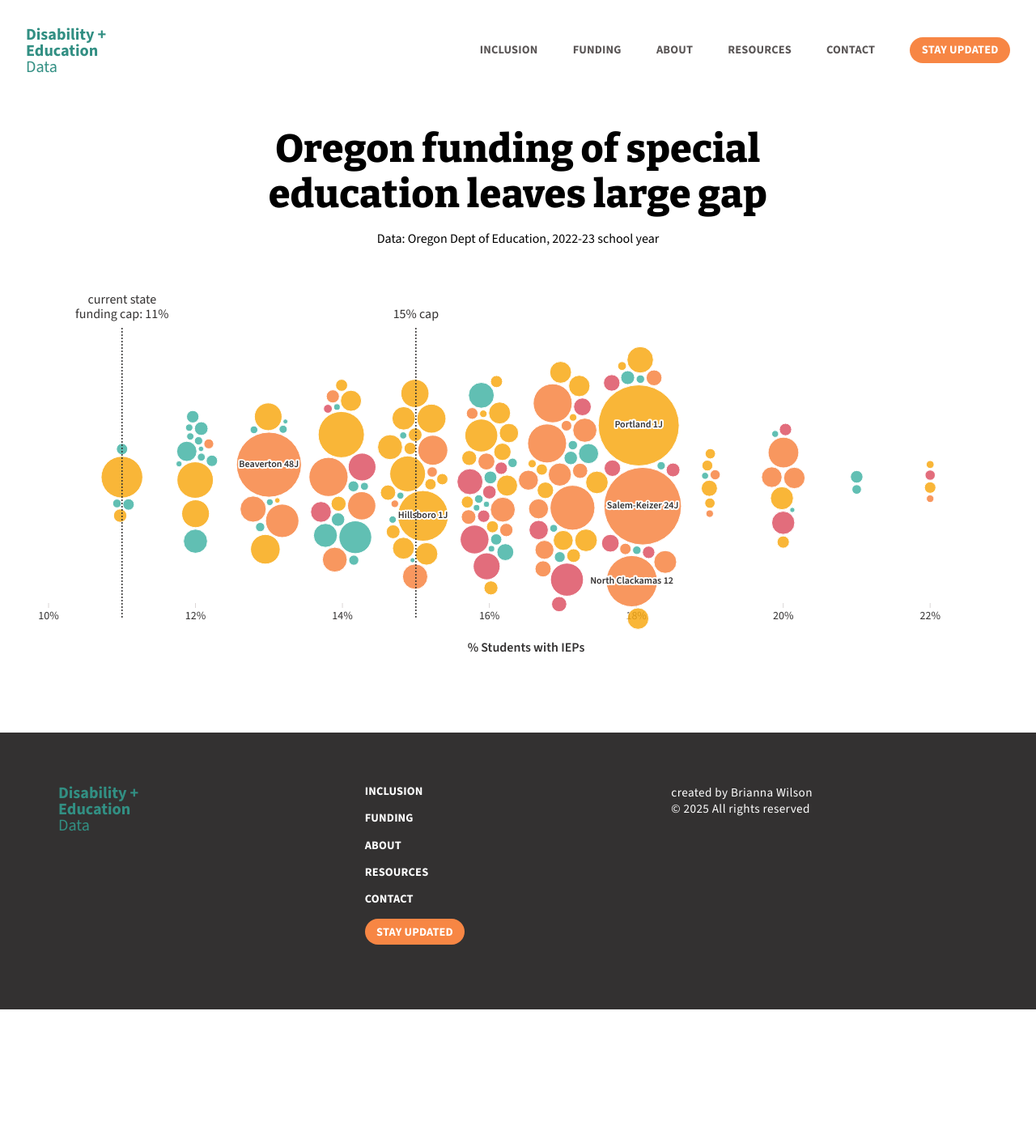
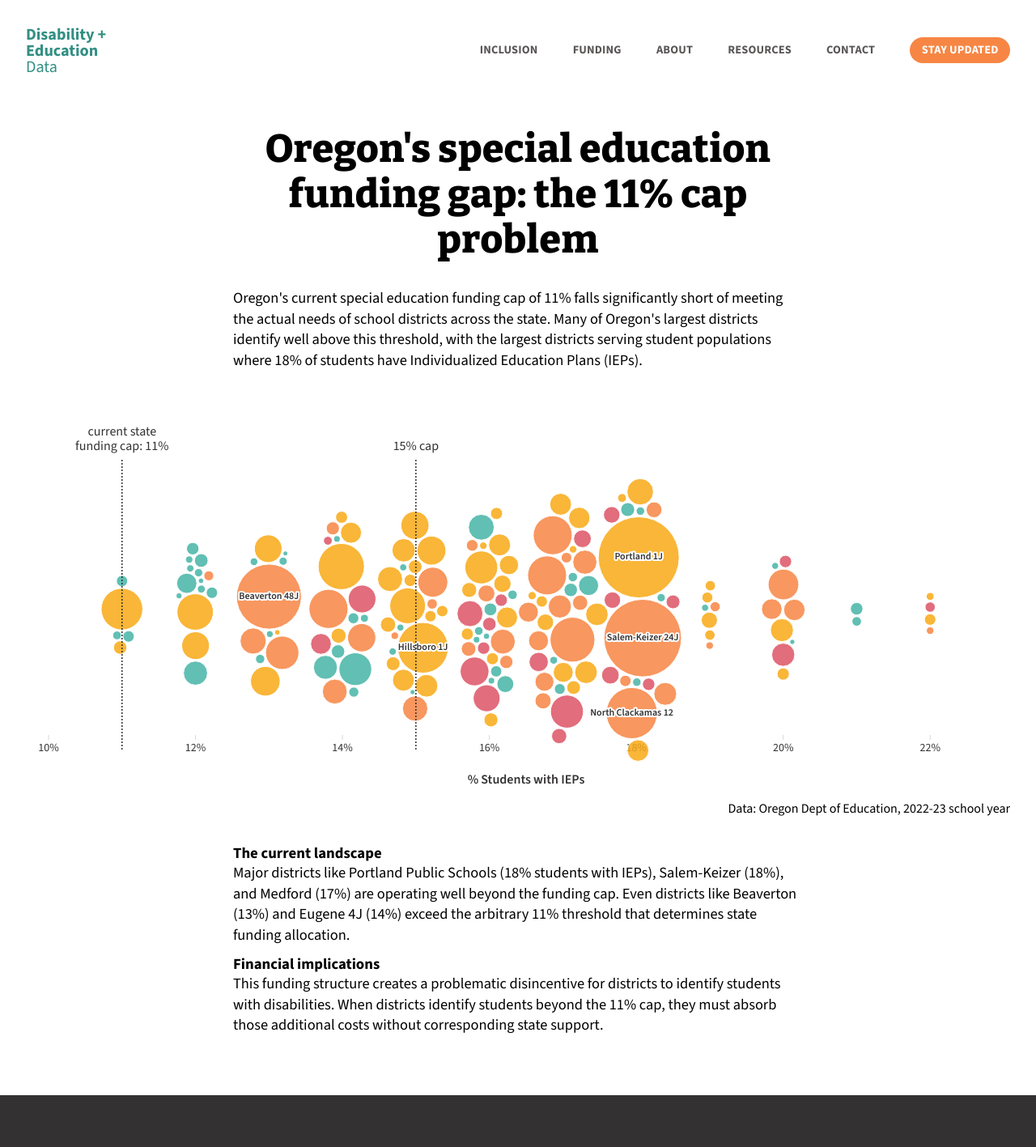
Before and after one commit to bronna/iepdata, a SvelteKit app: page /funding in a window 1280 px wide. Shown: the top 1417 px of the page at 81% size. Before the commit the page ends 1247 px from the top, so only its background shows below. Built offline with nearby package versions, Linux system fonts and the light colour scheme.

Commit message:
funding text

```diff
--- a/src/routes/funding/+page.svelte
+++ b/src/routes/funding/+page.svelte
@@ -8,15 +8,32 @@
     let currentView = 'map'
 </script>
 
-<h1 class="text-width">Oregon funding of special education leaves large gap</h1>
-<div class="source text-width">
-    Data: Oregon Dept of Education, 2022-23 school year
+<h1 class="text-width">Oregon's special education funding gap: the 11% cap problem</h1>
+
+<div class="text-width first-text">
+    <p>
+        Oregon's current special education funding cap of 11% falls significantly short of meeting the actual needs of school districts across the state. Many of Oregon's largest districts identify well above this threshold, with the largest districts serving student populations where 18% of students have Individualized Education Plans (IEPs).
+    </p>
 </div>
 
 <div class="map-container">
     <div class="viz-in-progress">
         <SwarmIdentificationSize />
     </div>
+    <div class="source">
+        Data: Oregon Dept of Education, 2022-23 school year
+    </div>
+</div>
+
+<div class="text-width last-text">
+    <h3>The current landscape</h3>
+    <p>Major districts like Portland Public Schools (18% students with IEPs), Salem-Keizer (18%), and Medford (17%) are operating well beyond the funding cap. Even districts like Beaverton (13%) and Eugene 4J (14%) exceed the arbitrary 11% threshold that determines state funding allocation.</p>
+    <h3>
+        Financial implications
+    </h3>
+    <p>
+        This funding structure creates a problematic disincentive for districts to identify students with disabilities. When districts identify students beyond the 11% cap, they must absorb those additional costs without corresponding state support.
+    </p>
 </div>
 
 <style>
@@ -31,8 +48,17 @@
     }
 
     .source {
-        text-align: center;
-        margin-top: 1rem;
-        margin-bottom: 0rem;
+        text-align: right;
+        margin-top: -5rem;
+        margin-bottom: 2rem;
+        margin-right: 2rem;
+    }
+
+    .first-text {
+        margin-top: 2rem;
+    }
+
+    .last-text {
+        margin-bottom: 4rem;
     }
 </style>
```
